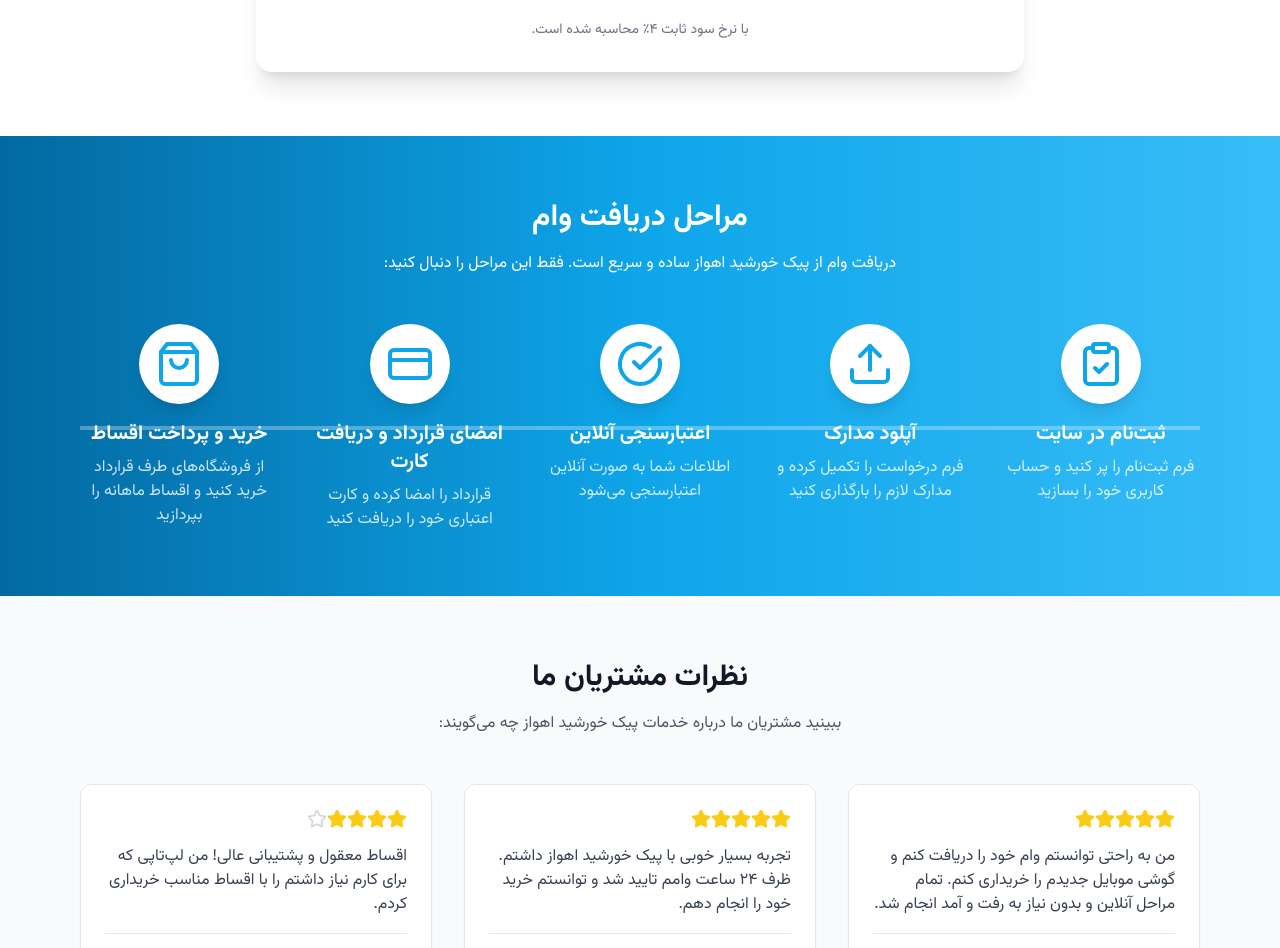
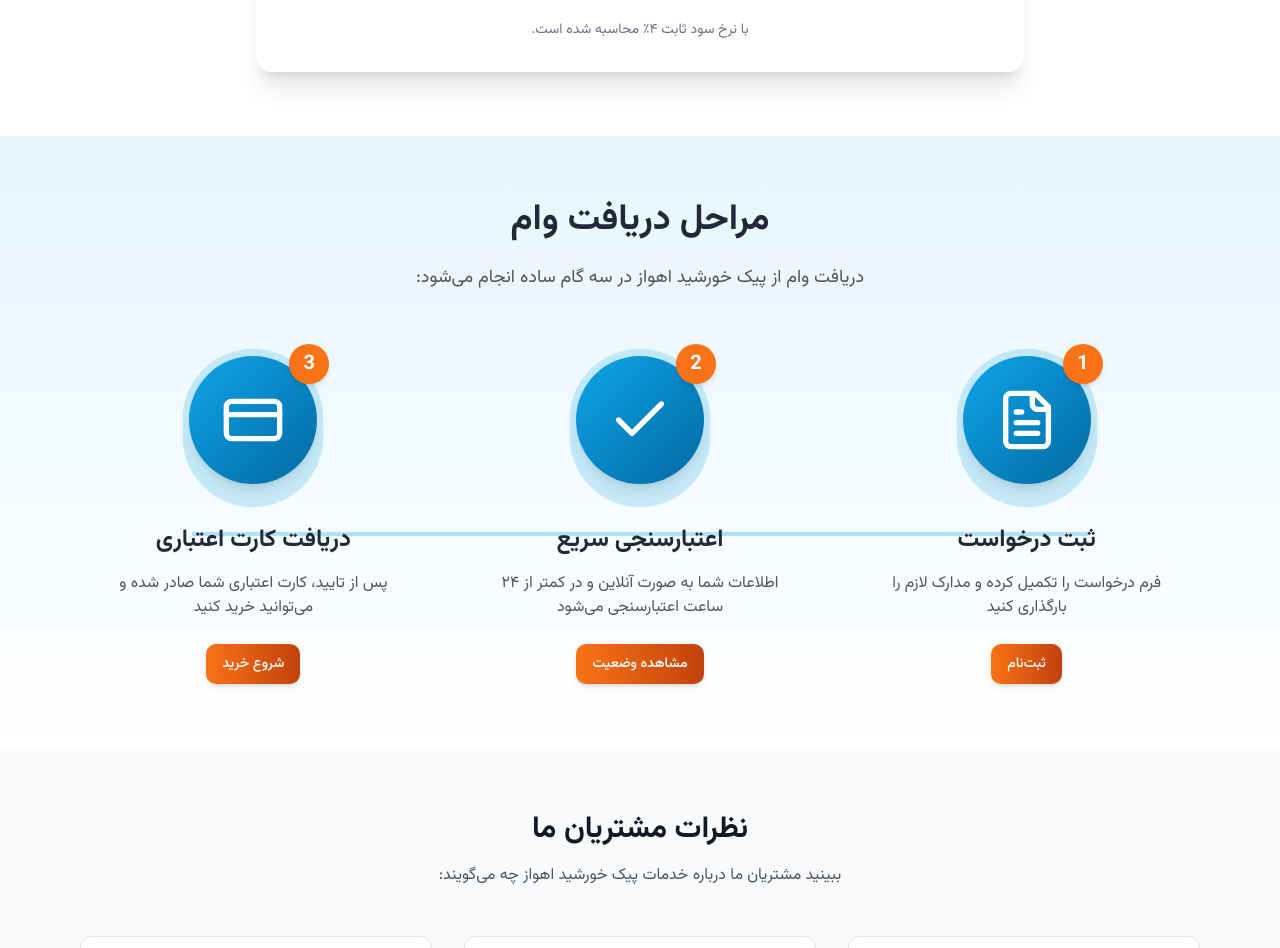
Before and after one commit to itum/peykhorshid-landing-page, a React (Vite) app: page / in a window 1280 px wide. Shown: the part 1520-2468 px from the top of the page. Built offline with nearby package versions, Linux system fonts and the light colour scheme.

Commit message:
Refactor: Update steps component
Refactor the steps component to display only three steps and improve the design.

```diff
--- a/src/components/Steps.tsx
+++ b/src/components/Steps.tsx
@@ -1,57 +1,67 @@
 
-import { ClipboardCheck, Upload, CheckCircle, CreditCard, ShoppingBag } from 'lucide-react';
+import { FileText, Check, CreditCard } from 'lucide-react';
+import { Button } from './ui/button';
 
 const Steps = () => {
   const steps = [
     {
-      icon: <ClipboardCheck className="h-12 w-12 text-peyk-blue" />,
-      title: "ثبت‌نام در سایت",
-      description: "فرم ثبت‌نام را پر کنید و حساب کاربری خود را بسازید"
+      icon: <FileText className="h-16 w-16 text-white" />,
+      title: "ثبت درخواست",
+      description: "فرم درخواست را تکمیل کرده و مدارک لازم را بارگذاری کنید",
+      buttonText: "ثبت‌نام"
     },
     {
-      icon: <Upload className="h-12 w-12 text-peyk-blue" />,
-      title: "آپلود مدارک",
-      description: "فرم درخواست را تکمیل کرده و مدارک لازم را بارگذاری کنید"
+      icon: <Check className="h-16 w-16 text-white" />,
+      title: "اعتبارسنجی سریع",
+      description: "اطلاعات شما به صورت آنلاین و در کمتر از ۲۴ ساعت اعتبارسنجی می‌شود",
+      buttonText: "مشاهده وضعیت"
     },
     {
-      icon: <CheckCircle className="h-12 w-12 text-peyk-blue" />,
-      title: "اعتبارسنجی آنلاین",
-      description: "اطلاعات شما به صورت آنلاین اعتبارسنجی می‌شود"
-    },
-    {
-      icon: <CreditCard className="h-12 w-12 text-peyk-blue" />,
-      title: "امضای قرارداد و دریافت کارت",
-      description: "قرارداد را امضا کرده و کارت اعتباری خود را دریافت کنید"
-    },
-    {
-      icon: <ShoppingBag className="h-12 w-12 text-peyk-blue" />,
-      title: "خرید و پرداخت اقساط",
-      description: "از فروشگاه‌های طرف قرارداد خرید کنید و اقساط ماهانه را بپردازید"
+      icon: <CreditCard className="h-16 w-16 text-white" />,
+      title: "دریافت کارت اعتباری",
+      description: "پس از تایید، کارت اعتباری شما صادر شده و می‌توانید خرید کنید",
+      buttonText: "شروع خرید"
     }
   ];
 
   return (
-    <section id="steps" className="section-padding gradient-blue text-white">
+    <section id="steps" className="section-padding py-20 bg-gradient-to-b from-peyk-blue/10 to-white">
       <div className="container mx-auto">
-        <div className="text-center mb-12">
-          <h2 className="text-3xl font-bold mb-4">مراحل دریافت وام</h2>
-          <p className="max-w-2xl mx-auto">
-            دریافت وام از پیک خورشید اهواز ساده و سریع است. فقط این مراحل را دنبال کنید:
+        <div className="text-center mb-16">
+          <h2 className="text-4xl font-bold mb-6 text-gray-800">مراحل دریافت وام</h2>
+          <p className="max-w-2xl mx-auto text-lg text-gray-600">
+            دریافت وام از پیک خورشید اهواز در سه گام ساده انجام می‌شود:
           </p>
         </div>
 
         <div className="relative">
           {/* Connector Line */}
-          <div className="hidden md:block absolute top-1/2 left-0 right-0 h-1 bg-white/30 -translate-y-1/2 z-0"></div>
+          <div className="hidden lg:block absolute top-44 left-[10%] right-[10%] h-1 bg-peyk-blue/30 z-0"></div>
 
-          <div className="grid grid-cols-1 md:grid-cols-5 gap-8">
+          <div className="grid grid-cols-1 md:grid-cols-3 gap-10 relative z-10">
             {steps.map((step, index) => (
-              <div key={index} className="relative z-10 flex flex-col items-center text-center">
-                <div className="bg-white p-4 rounded-full mb-4 shadow-lg">
-                  {step.icon}
+              <div
+                key={index}
+                className="flex flex-col items-center text-center group"
+                data-aos="fade-up"
+                data-aos-delay={index * 100}
+              >
+                <div className="relative mb-6">
+                  <div className="absolute inset-0 bg-peyk-blue rounded-full scale-110 opacity-20 group-hover:scale-125 group-hover:opacity-30 transition-all duration-300"></div>
+                  <div className="bg-gradient-to-br from-peyk-blue to-peyk-blue-dark p-8 rounded-full mb-4 shadow-lg relative z-10 transform group-hover:scale-110 transition-transform duration-300">
+                    {step.icon}
+                  </div>
+                  <div className="absolute -right-3 -top-3 w-10 h-10 bg-peyk-orange text-white rounded-full flex items-center justify-center text-xl font-bold shadow-md z-20">
+                    {index + 1}
+                  </div>
                 </div>
-                <h3 className="text-xl font-bold mb-2">{step.title}</h3>
-                <p className="text-white/80">{step.description}</p>
+                <h3 className="text-2xl font-bold mb-4 text-gray-800">{step.title}</h3>
+                <p className="text-gray-600 mb-6 max-w-xs mx-auto">{step.description}</p>
+                <Button
+                  className="bg-gradient-to-r from-peyk-orange to-peyk-orange-dark hover:from-peyk-orange-dark hover:to-peyk-orange text-white transition-all duration-300 shadow-md hover:shadow-lg transform hover:-translate-y-1"
+                >
+                  {step.buttonText}
+                </Button>
               </div>
             ))}
           </div>
```
